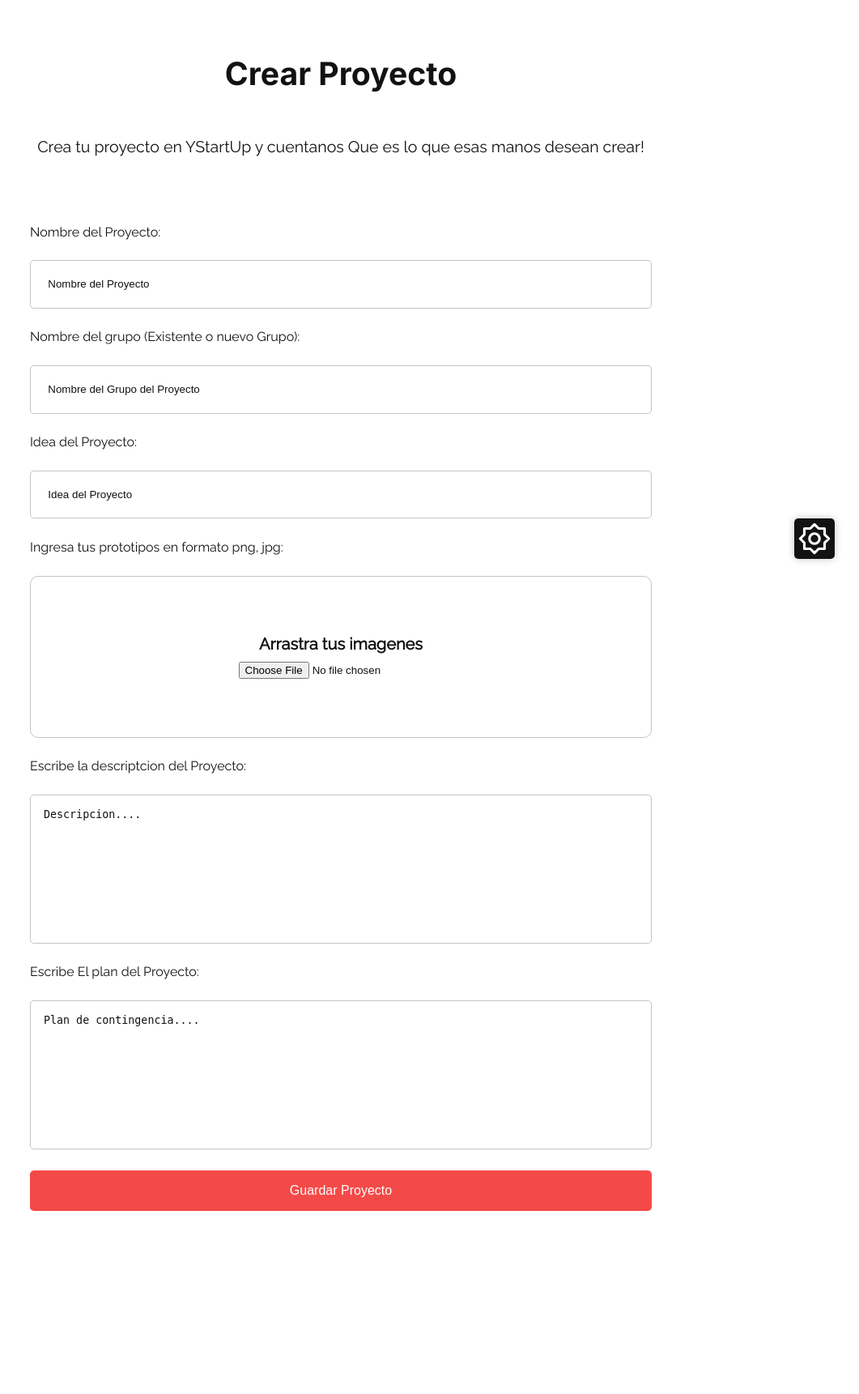
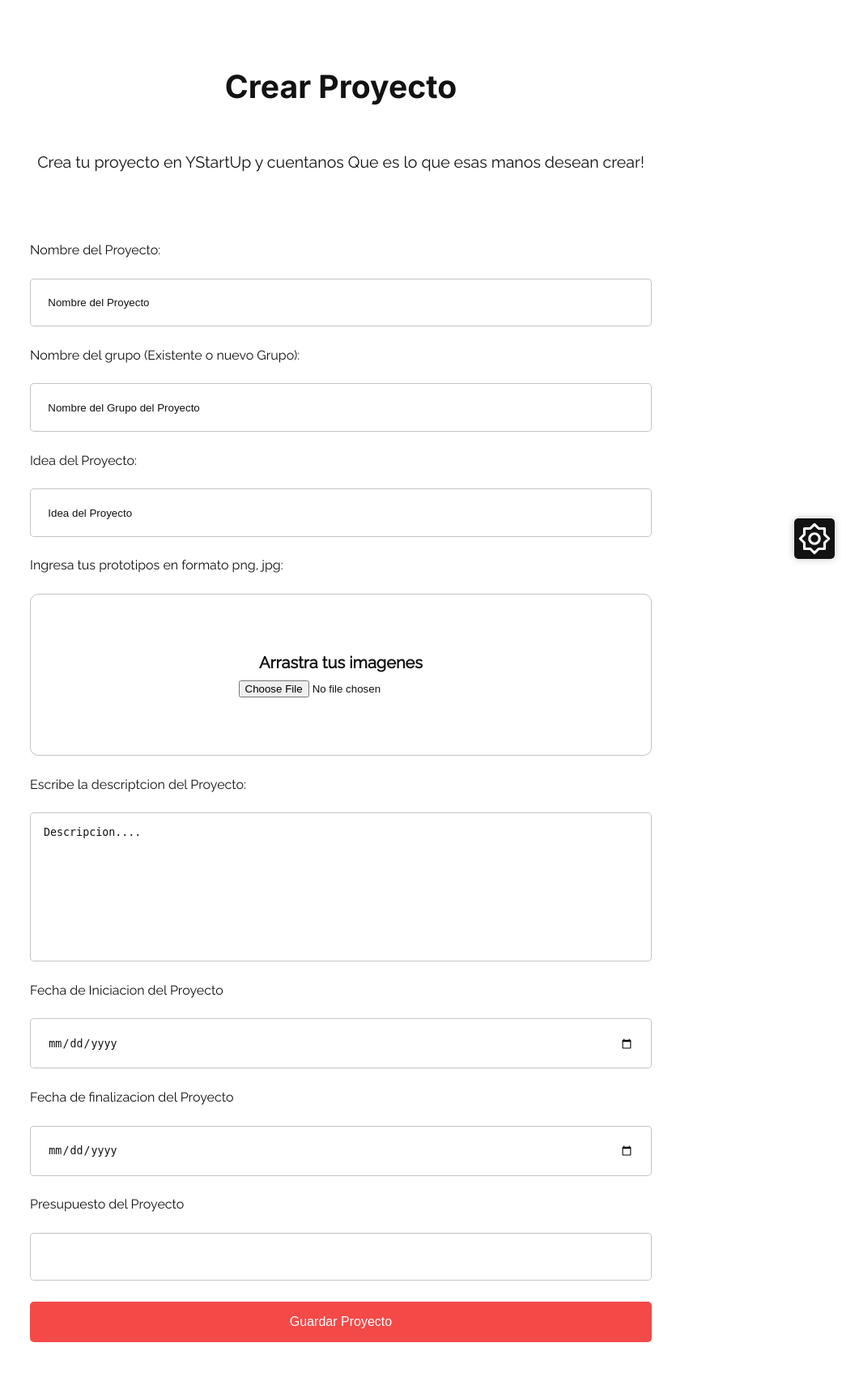
Before and after one commit to Savecoders/WebCrowdFunding, a Flask app: template public/templates/projects/create.html in a window 1280 px wide. Shown: the part 80-1801 px from the top of the page at 81% size, without its empty margins (219-1280 px from the left). Before the commit the page ends 1575 px from the top, so only its background shows below. Run offline with Flask 3, Linux system fonts and the light colour scheme; the template is opened without the code that fills it, so the values that code supplies are empty; some libraries are stand-ins or nearby versions.

Commit message:
change create project page

```diff
--- a/public/static/css/project/project.css
+++ b/public/static/css/project/project.css
@@ -4,7 +4,7 @@
   flex-direction: column;
   justify-content: center;
   align-items: center;
-  width: 80%;
+  width: 60%;
   text-align: center;
   gap: 2rem;
 }
@@ -20,6 +20,7 @@
 
 .main__title {
   font-size: 2rem;
+  margin-top: 1rem;
   font-family: "Inter", sans-serif;
   font-weight: 700;
   line-height: 1.4;
@@ -31,7 +32,10 @@
   font-weight: 300;
 }
 
-.container__form input[type="text"] {
+.container__form input[type="text"],
+.container__form input[type="number"],
+.container__form input[type="email"],
+.container__form input[type="date"] {
   border-radius: 5px;
   padding: 1.6em;
   outline: none;
@@ -134,9 +138,9 @@
 
 @media (min-width: 900px) {
   .section__form {
-    max-width: 1600px;
+    max-width: 1200px;
     width: 80%;
-    gap: 2.4rem;
+    gap: 2.6rem;
   }
 
   .container__form {
--- a/public/templates/projects/create.html
+++ b/public/templates/projects/create.html
@@ -1,4 +1,7 @@
-<link rel="stylesheet" href="{{ url_for('static', filename='css/project.css') }}" />
+<link
+  rel="stylesheet"
+  href="{{ url_for('static', filename='css/project/project.css') }}"
+/>
 
 {% extends "base.html" %} {% block content %} {% include "navbar.html" %}
 
@@ -12,19 +15,40 @@
 
   <form action="" method="post" class="container__form">
     <label for="titleProject">Nombre del Proyecto:</label>
-    <input type="text" name="nameProject" placeholder="Nombre del Proyecto" autocomplete="off" id="titleProject"
-      oninput="this.value = this.value.replace(/[^a-zA-Z0-9 ]/g, '')" required />
+    <input
+      type="text"
+      name="nameProject"
+      placeholder="Nombre del Proyecto"
+      autocomplete="off"
+      id="titleProject"
+      oninput="this.value = this.value.replace(/[^a-zA-Z0-9 ]/g, '')"
+      required
+    />
 
-    <label for="nameGroup">
-      Nombre del grupo (Existente o nuevo Grupo):</label>
+    <label for="nameGroup"> Nombre del grupo (Existente o nuevo Grupo):</label>
 
-    <input type="text" name="nameGroup" placeholder="Nombre del Grupo del Proyecto" autocomplete="off" id="nameGroup"
-      oninput="this.value = this.value.replace(/[^a-zA-Z0-9 ]/g, '')" required />
+    <input
+      type="text"
+      name="nameGroup"
+      placeholder="Nombre del Grupo del Proyecto"
+      autocomplete="off"
+      id="nameGroup"
+      oninput="this.value = this.value.replace(/[^a-zA-Z0-9 ]/g, '')"
+      required
+    />
 
     <label for="ideaProject"> Idea del Proyecto:</label>
 
-    <input type="text" name="ideaProject" placeholder="Idea del Proyecto" autocomplete="off" id="ideaProject" oninput="this.value =
-        this.value.replace(/[^a-zA-Z0-9 ]/g, '')" required />
+    <input
+      type="text"
+      name="ideaProject"
+      placeholder="Idea del Proyecto"
+      autocomplete="off"
+      id="ideaProject"
+      oninput="this.value =
+        this.value.replace(/[^a-zA-Z0-9 ]/g, '')"
+      required
+    />
 
     <label for="descriptionProject">
       Ingresa tus prototipos en formato png, jpg:
@@ -36,15 +60,52 @@
     </label>
 
     <label for="descriptionProject">
-      Escribe la descriptcion del Proyecto:</label>
-    <textarea name="DescriptionProject" id="descriptionProject" cols="30" rows="10" contenteditable="true">
+      Escribe la descriptcion del Proyecto:</label
+    >
+    <textarea
+      name="DescriptionProject"
+      id="descriptionProject"
+      cols="30"
+      rows="10"
+      contenteditable="true"
+    >
 Descripcion....
-        </textarea>
+        </textarea
+    >
 
-    <label for="planProject"> Escribe El plan del Proyecto:</label>
-    <textarea name="planProject" id="planProject" cols="30" rows="10" contenteditable="true">
-Plan de contingencia....
-        </textarea>
+    <label for="date_init">Fecha de Iniciacion del Proyecto </label>
+
+    <input
+      type="date"
+      name="date_init"
+      id="date_init"
+      min="2023-12-12"
+      max="2025-12-31"
+      required
+    />
+
+    <label for="date_final">Fecha de finalizacion del Proyecto </label>
+
+    <input
+      type="date"
+      name="date_final"
+      id="date_final"
+      min="2023-12-12"
+      max="2028-12-31"
+      required
+    />
+
+    <label for="date_final">Presupuesto del Proyecto </label>
+
+    <input
+      type="number"
+      name="budget"
+      id="budget"
+      min="1000"
+      max="1000000"
+      oninput="this.value = Math.abs(this.value)"
+      required
+    />
     <input type="submit" value="Guardar Proyecto" class="btn" />
   </form>
 </section>
```
